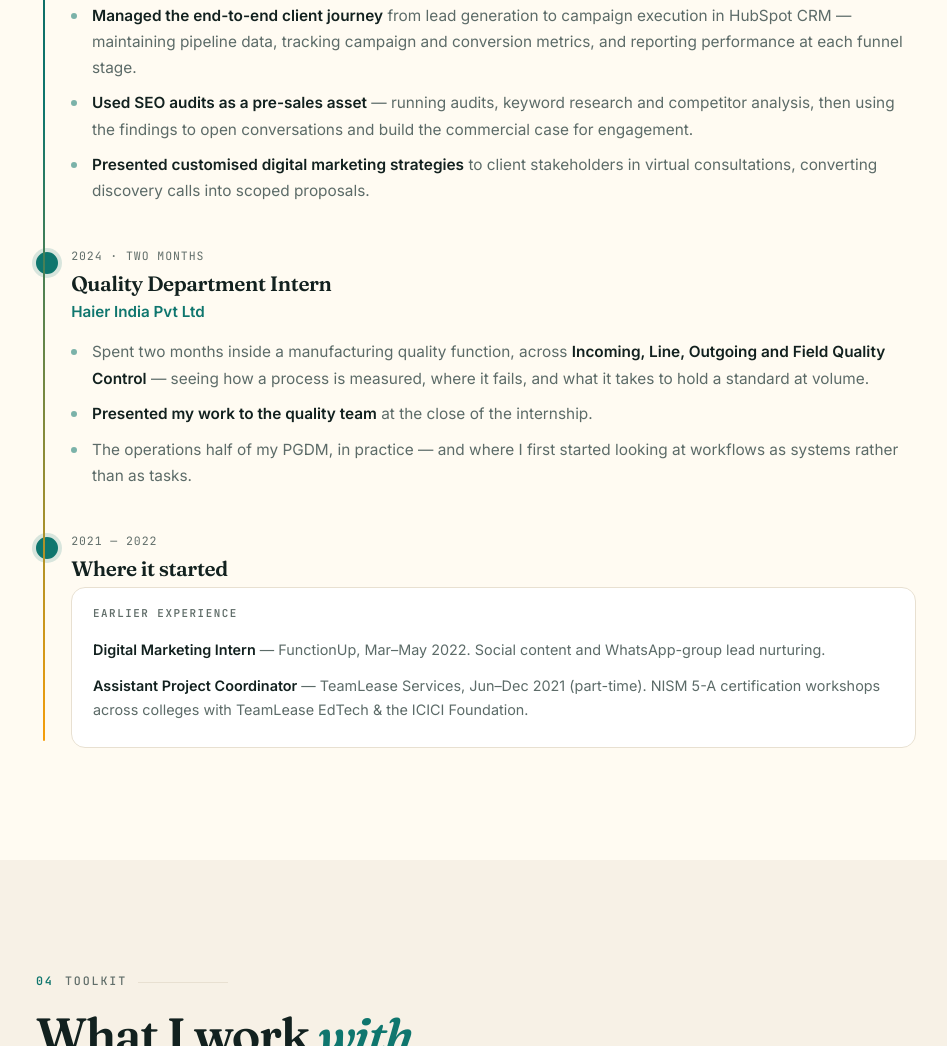
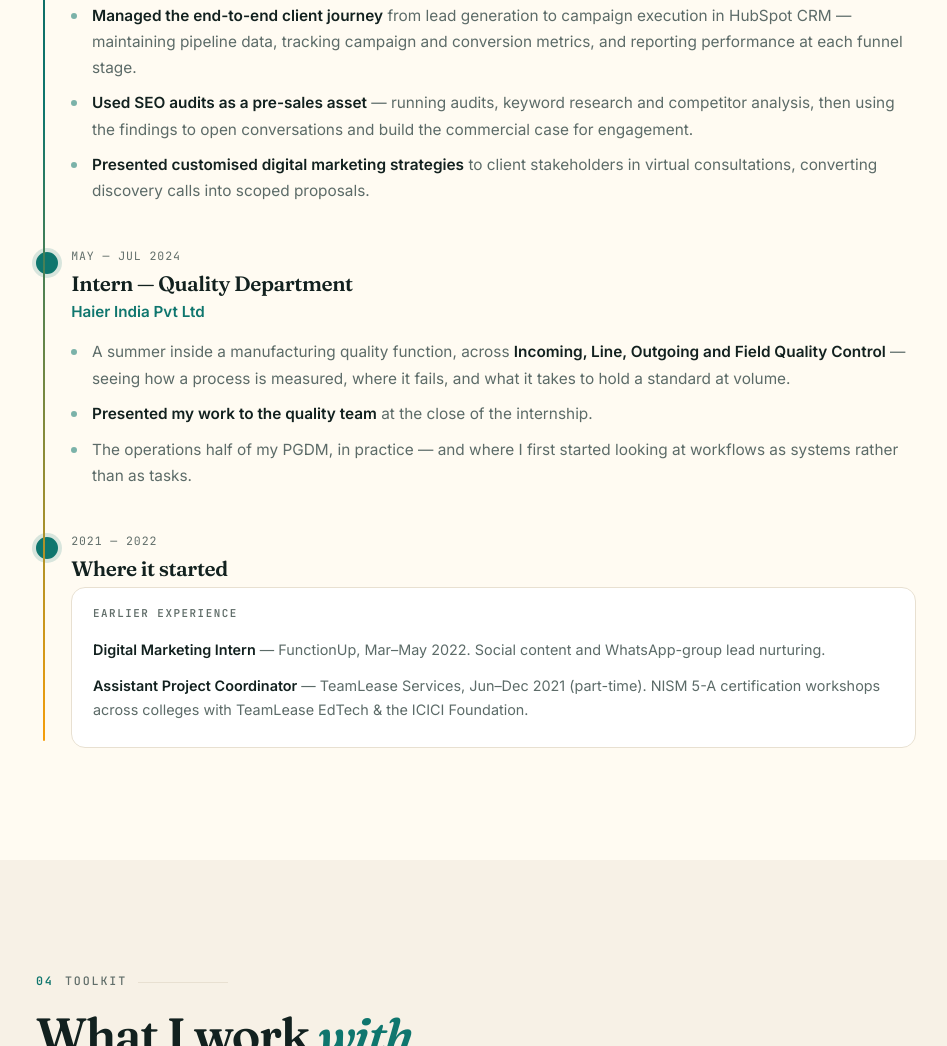
Before and after one commit to vidzz23/Vidhi-portfolio, a plain HTML site: page portfolio.html in a window 1280 px wide. Shown: the part 4516-5562 px from the top of the page, without its empty margins (28-975 px from the left). Drawn offline with Linux system fonts and the light colour scheme.

Commit message:
Correct Haier internship dates and title

```diff
--- a/portfolio.html
+++ b/portfolio.html
@@ -482,11 +482,11 @@
         </article>
 
         <article class="tl-item reveal">
-          <p class="tl-when">2024 · two months</p>
-          <h3>Quality Department Intern</h3>
+          <p class="tl-when">May — Jul 2024</p>
+          <h3>Intern — Quality Department</h3>
           <p class="tl-org">Haier India Pvt Ltd</p>
           <ul class="tl-points">
-            <li>Spent two months inside a manufacturing quality function, across <strong>Incoming, Line, Outgoing and Field Quality Control</strong> — seeing how a process is measured, where it fails, and what it takes to hold a standard at volume.</li>
+            <li>A summer inside a manufacturing quality function, across <strong>Incoming, Line, Outgoing and Field Quality Control</strong> — seeing how a process is measured, where it fails, and what it takes to hold a standard at volume.</li>
             <li><strong>Presented my work to the quality team</strong> at the close of the internship.</li>
             <li>The operations half of my PGDM, in practice — and where I first started looking at workflows as systems rather than as tasks.</li>
           </ul>
```
